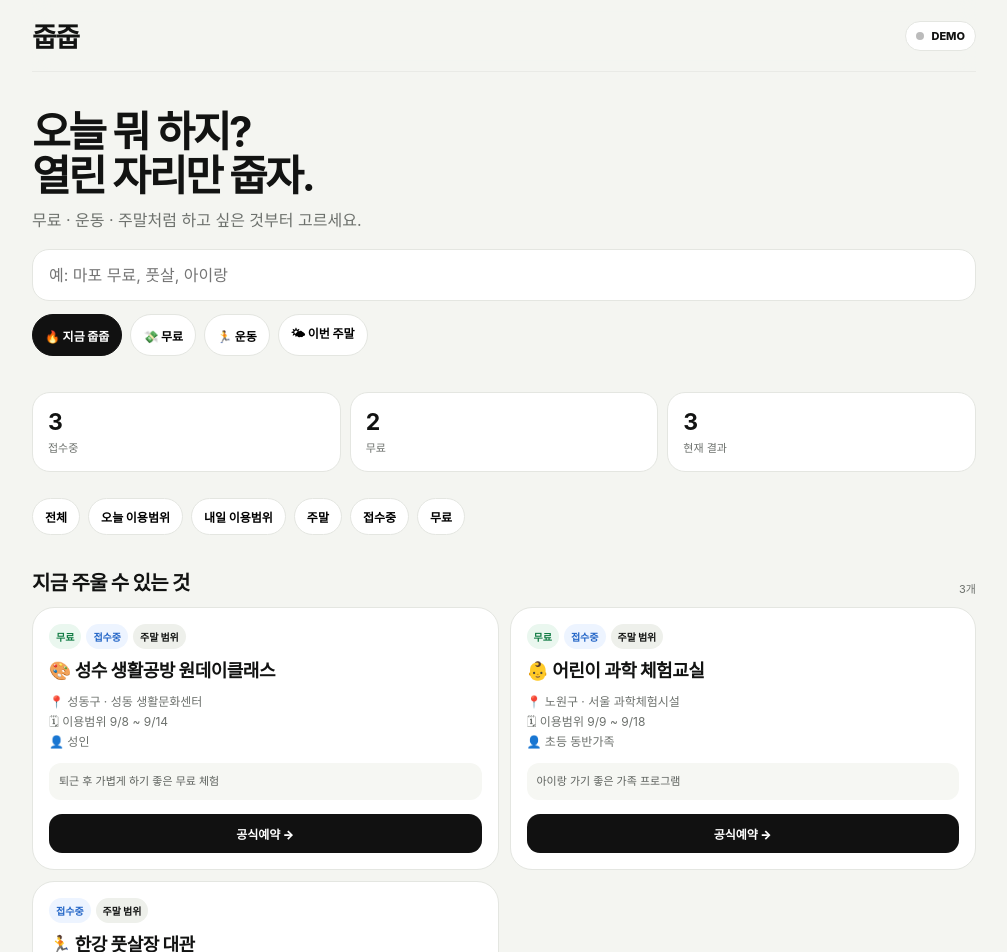
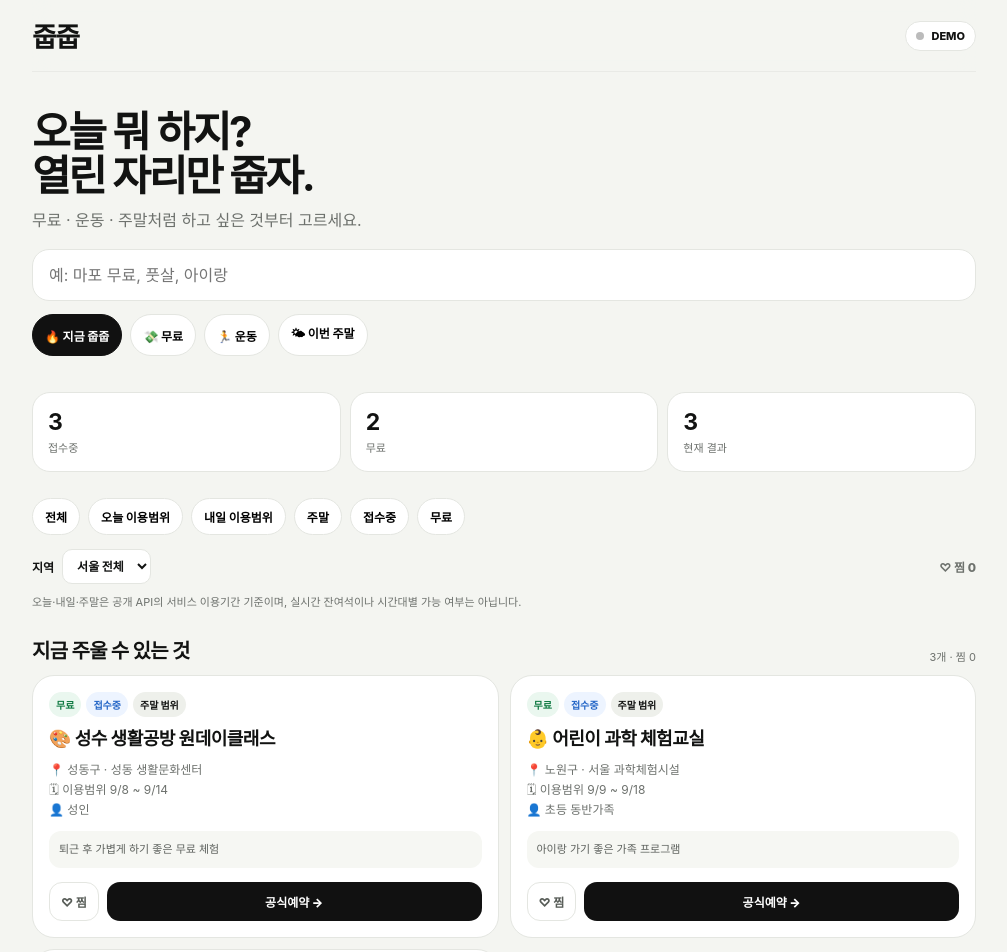
Before and after one commit to leeseunghun123/joopjoop, a Next.js app: page / in a window 1280 px wide. Shown: the top 952 px of the page, without its empty margins (136-1143 px from the left). Built offline with nearby package versions, Linux system fonts and the light colour scheme.

Commit message:
Add area filtering and local favorites

```diff
--- a/app/globals.css
+++ b/app/globals.css
@@ -13,7 +13,7 @@ body{
   color:var(--text);
   font-family:ui-sans-serif,-apple-system,BlinkMacSystemFont,"Segoe UI","Apple SD Gothic Neo","Noto Sans KR",sans-serif;
 }
-button,input{font:inherit}
+button,input,select{font:inherit}
 button{cursor:pointer}
 a{text-decoration:none;color:inherit}
 
@@ -54,6 +54,11 @@ a{text-decoration:none;color:inherit}
   border-radius:999px;padding:9px 12px;font-size:12px;font-weight:850;
 }
 .chips button.active,.filters button.active{background:#111;color:#fff;border-color:#111}
+.filterTools{display:flex;justify-content:space-between;align-items:center;gap:10px;padding:6px 0 0}
+.areaSelect{display:flex;align-items:center;gap:8px;font-size:12px;font-weight:850}
+.areaSelect select{max-width:150px;border:1px solid var(--line);border-radius:10px;background:#fff;padding:8px 10px;color:var(--text)}
+.favoriteCount{font-size:12px;color:var(--muted);font-weight:850}
+.filterHint{margin:10px 0 0;color:var(--muted);font-size:11px;line-height:1.55}
 
 .stats{
   display:grid;grid-template-columns:repeat(3,1fr);gap:9px;margin:12px 0 8px
@@ -86,10 +91,13 @@ a{text-decoration:none;color:inherit}
 .meta{font-size:12px;color:var(--muted);line-height:1.7}
 .note{margin-top:10px;background:#f6f7f3;border-radius:12px;padding:10px;font-size:11px;color:#5d615d;line-height:1.55}
 .grow{flex:1}
+.cardActions{display:grid;grid-template-columns:auto 1fr;gap:8px;margin-top:14px}
 .primary{
-  margin-top:14px;background:#111;color:#fff;border-radius:13px;
+  background:#111;color:#fff;border-radius:13px;
   text-align:center;padding:11px 12px;font-size:12px;font-weight:900
 }
+.favorite{border:1px solid var(--line);border-radius:13px;background:#fff;padding:0 11px;font-size:12px;font-weight:900;color:#585d58}
+.favorite.saved{border-color:#f3b7bd;background:#fff0f1;color:#c43e4e}
 .empty{grid-column:1/-1;text-align:center;padding:36px;background:#fff;border:1px dashed #ccc;border-radius:20px;color:var(--muted)}
 footer{padding:28px 0 0;color:var(--muted);font-size:10px;line-height:1.6}
 
--- a/app/page.js
+++ b/app/page.js
@@ -61,8 +61,51 @@ export default function Home() {
   const [intent, setIntent] = useState("all");
   const [time, setTime] = useState("all");
   const [quickFilter, setQuickFilter] = useState("all");
+  const [area, setArea] = useState("all");
+  const [favoriteIds, setFavoriteIds] = useState([]);
   const [loading, setLoading] = useState(true);
   const [loadError, setLoadError] = useState("");
+
+  useEffect(() => {
+    try {
+      setFavoriteIds(JSON.parse(window.localStorage.getItem("joopjoop-favorites") || "[]"));
+    } catch {
+      window.localStorage.removeItem("joopjoop-favorites");
+    }
+  }, []);
+
+  const areas = useMemo(
+    () => [...new Set(rows.map((row) => row.area).filter(Boolean))].sort((a, b) => a.localeCompare(b, "ko")),
+    [rows]
+  );
+
+  const filtered = useMemo(() => {
+    const q = query.trim().toLowerCase();
+
+    return rows
+      .filter((x) => {
+        const hay = `${x.name} ${x.place} ${x.area} ${x.target} ${x.summary} ${x.free ? "무료" : ""}`.toLowerCase();
+
+        if (q && !hay.includes(q)) return false;
+        if (area !== "all" && x.area !== area) return false;
+        if (intent === "free" && !x.free) return false;
+        if (intent === "sport" && x.category !== "sport") return false;
+        if (intent === "weekend" && !inWeekend(x)) return false;
+
+        if (time === "today" && !includesDate(x, addDays(0))) return false;
+        if (time === "tomorrow" && !includesDate(x, addDays(1))) return false;
+        if (time === "weekend" && !inWeekend(x)) return false;
+        if (time === "open" && !isOpen(x)) return false;
+        if (time === "free" && !x.free) return false;
+
+        return true;
+      })
+      .sort((a, b) => {
+        const aScore = (isOpen(a) ? 50 : 0) + (a.free ? 20 : 0) + (includesDate(a, addDays(0)) ? 10 : 0);
+        const bScore = (isOpen(b) ? 50 : 0) + (b.free ? 20 : 0) + (includesDate(b, addDays(0)) ? 10 : 0);
+        return bScore - aScore;
+      });
+  }, [rows, query, area, intent, time]);
 
   useEffect(() => {
     fetch("/api/reservations")
@@ -81,33 +124,6 @@ export default function Home() {
       })
       .finally(() => setLoading(false));
   }, []);
-
-  const filtered = useMemo(() => {
-    const q = query.trim().toLowerCase();
-
-    return rows
-      .filter((x) => {
-        const hay = `${x.name} ${x.place} ${x.area} ${x.target} ${x.summary} ${x.free ? "무료" : ""}`.toLowerCase();
-
-        if (q && !hay.includes(q)) return false;
-        if (intent === "free" && !x.free) return false;
-        if (intent === "sport" && x.category !== "sport") return false;
-        if (intent === "weekend" && !inWeekend(x)) return false;
-
-        if (time === "today" && !includesDate(x, addDays(0))) return false;
-        if (time === "tomorrow" && !includesDate(x, addDays(1))) return false;
-        if (time === "weekend" && !inWeekend(x)) return false;
-        if (time === "open" && !isOpen(x)) return false;
-        if (time === "free" && !x.free) return false;
-
-        return true;
-      })
-      .sort((a, b) => {
-        const aScore = (isOpen(a) ? 50 : 0) + (a.free ? 20 : 0) + (includesDate(a, addDays(0)) ? 10 : 0);
-        const bScore = (isOpen(b) ? 50 : 0) + (b.free ? 20 : 0) + (includesDate(b, addDays(0)) ? 10 : 0);
-        return bScore - aScore;
-      });
-  }, [rows, query, intent, time]);
 
   const stats = {
     open: filtered.filter(isOpen).length,
@@ -132,6 +148,14 @@ export default function Home() {
     setQuickFilter("custom");
     setIntent("all");
     setTime(value);
+  }
+
+  function toggleFavorite(id) {
+    setFavoriteIds((current) => {
+      const next = current.includes(id) ? current.filter((item) => item !== id) : [...current, id];
+      window.localStorage.setItem("joopjoop-favorites", JSON.stringify(next));
+      return next;
+    });
   }
 
   return (
@@ -199,9 +223,21 @@ export default function Home() {
         ))}
       </section>
 
+      <div className="filterTools">
+        <label className="areaSelect">
+          <span>지역</span>
+          <select value={area} onChange={(e) => setArea(e.target.value)}>
+            <option value="all">서울 전체</option>
+            {areas.map((value) => <option key={value} value={value}>{value}</option>)}
+          </select>
+        </label>
+        <span className="favoriteCount">♡ 찜 {favoriteIds.length}</span>
+      </div>
+      <p className="filterHint">오늘·내일·주말은 공개 API의 서비스 이용기간 기준이며, 실시간 잔여석이나 시간대별 가능 여부는 아닙니다.</p>
+
       <section className="sectionHead">
         <h2>지금 주울 수 있는 것</h2>
-        <span>{loading ? "불러오는 중" : `${filtered.length}개`}</span>
+        <span>{loading ? "불러오는 중" : `${filtered.length}개 · 찜 ${favoriteIds.length}`}</span>
       </section>
 
       {loadError && <p className="notice" role="status">{loadError}</p>}
@@ -227,14 +263,16 @@ export default function Home() {
 
             <div className="grow" />
 
-            <a
-              href={x.url}
-              target="_blank"
-              rel="noreferrer"
-              className="primary"
-            >
-              공식예약 →
-            </a>
+            <div className="cardActions">
+              <button
+                className={`favorite ${favoriteIds.includes(x.id) ? "saved" : ""}`}
+                onClick={() => toggleFavorite(x.id)}
+                aria-pressed={favoriteIds.includes(x.id)}
+              >
+                {favoriteIds.includes(x.id) ? "♥ 찜됨" : "♡ 찜"}
+              </button>
+              <a href={x.url} target="_blank" rel="noreferrer" className="primary">공식예약 →</a>
+            </div>
           </article>
         ))}
 
```
